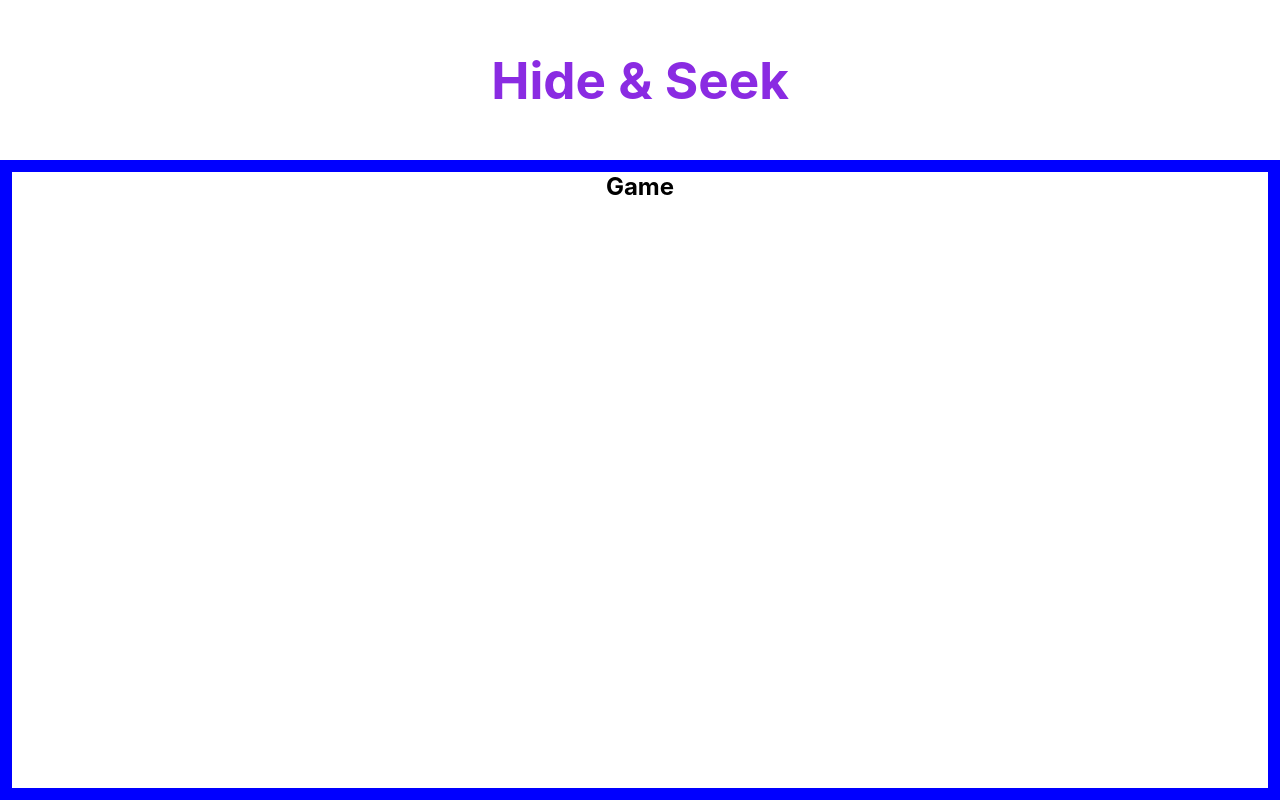
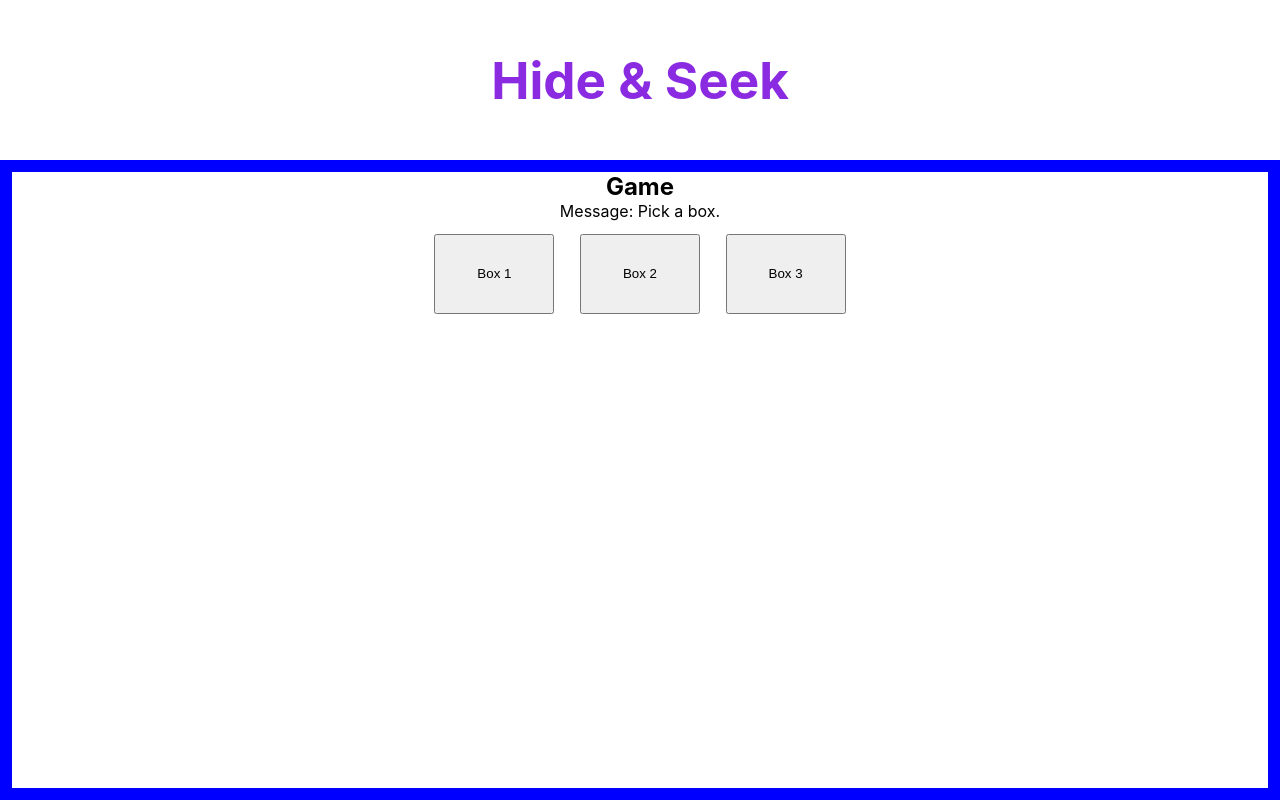
Before and after one commit to franco-ortega/hide-and-seek, a React (Create React App) app: page /game in a window 1280 px wide. Built offline with nearby package versions, Linux system fonts and the light colour scheme.

Commit message:
add computer turn logic and timer to imitate computer thinking time

```diff
--- a/src/components/App/App.jsx
+++ b/src/components/App/App.jsx
@@ -41,7 +41,9 @@ const App = () => {
               gameActive={gameActive}
               setGameActive={setGameActive}
               setPlayerScore={setPlayerScore}
-              setComputerScore={setComputerScore}/>}
+              setComputerScore={setComputerScore}
+              playerScore={playerScore}
+              computerScore={computerScore}/>}
           />
         </Switch>
       </Router>
--- a/src/components/Game/Game.jsx
+++ b/src/components/Game/Game.jsx
@@ -1,29 +1,90 @@
-import React, { useState } from 'react';
+import React, { useEffect, useState } from 'react';
+import PropTypes from 'prop-types';
 import styles from './Game.module.scss';
 
-const Game = () => {
+const Game = ({
+  gameActive,
+  setGameActive,
+  playerScore,
+  setPlayerScore,
+  computerScore,
+  setComputerScore
+}) => {
   //active player boolean: player = true, computer = false
   const [activePlayer, setActivePlayer] = useState(false);
+
   //correctBox = number
-  const [hidingSpot, setHidingSpot] = useState();
+  const [hidingSpot, setHidingSpot] = useState(0);
+
+  useEffect(() => {
+    if(!activePlayer) {
+      setTimeout(() => {
+        setActivePlayer(true);
+        const computerHidingSpot = Math.ceil(Math.random() * 3);
+        setHidingSpot(computerHidingSpot);
+        console.log('Computer Hiding Spot: ' + computerHidingSpot);
+      }, 2000);
+    }
+    console.log('Active Player: ' + activePlayer);
+  }, [activePlayer]);
+
+  const incrementScore = () => setPlayerScore(playerScore + 1);
+
+  //player clicks box to make guess
+  const onGuessHidingSpotClick = ({ target }) => {
+    console.log('Hiding spot: ' + hidingSpot);
+
+    const guess = Number(target.value);
+    console.log('Player guessed: ' + guess);
+
+    if(guess === hidingSpot) {
+      incrementScore();
+      console.log('Score!!');
+    }
+
+    setActivePlayer(false);
+  };
   //check score by comparing value of selection to correctBox
   //increment score
   //new turn: clear correctBox
   //select Box
   // hide item
   //computer makes guess
-  //player clicks box to make guess
+  //display messages: Your turn, Computer turn, You score, They score
 
-  console.log(activePlayer, setActivePlayer, hidingSpot, setHidingSpot);
+  if(playerScore === 25) {
+    console.log(activePlayer, setActivePlayer, hidingSpot, setHidingSpot);
+
+    console.log(  gameActive,
+      setGameActive,
+      playerScore,
+      setPlayerScore,
+      computerScore,
+      setComputerScore);
+  }
 
   return (
     <main className={styles.Game}>
       <h2>Game</h2>
       <section>
-
+        Message: {activePlayer ? 'Pick a box.' : 'Computer is choosing.'}
+      </section>
+      <section>
+        <button value="1" onClick={onGuessHidingSpotClick}>Box 1</button>
+        <button value="2" onClick={onGuessHidingSpotClick}>Box 2</button>
+        <button value="3" onClick={onGuessHidingSpotClick}>Box 3</button>
       </section>
     </main>
   );
 };
 
+Game.propTypes = {
+  gameActive: PropTypes.bool.isRequired,
+  setGameActive: PropTypes.func.isRequired,
+  playerScore: PropTypes.number.isRequired,
+  setPlayerScore: PropTypes.func.isRequired,
+  computerScore: PropTypes.number.isRequired,
+  setComputerScore: PropTypes.func.isRequired
+};
+
 export default Game;
--- a/src/components/Game/Game.module.scss
+++ b/src/components/Game/Game.module.scss
@@ -4,4 +4,12 @@
     border: blue solid 1vw;
     height: $body-height;
     text-align: center;
+
+    section {
+        button {
+            height: 10vh;
+            width: 15vh;
+            margin: 1vw;
+        }
+    }
 }
--- a/src/components/Header/Header.jsx
+++ b/src/components/Header/Header.jsx
@@ -7,12 +7,12 @@ const Header = ({ gameActive, player, playerScore, computerScore }) => {
   return (
     <header className={styles.Header}>
       <h1>Hide & Seek</h1>
-      <p>{gameActive && <Scoreboard
+      <div>{gameActive && <Scoreboard
         player={player}
         playerScore={playerScore}
         computerScore={computerScore}
       />}
-      </p>
+      </div>
     </header>
   );
 };
--- a/src/components/Header/Header.module.scss
+++ b/src/components/Header/Header.module.scss
@@ -17,7 +17,7 @@
         text-align: center;
     }
 
-    p {
+    div {
         grid-column: 3 / 4;
         grid-row: 1 /2;
 
--- a/src/components/Welcome/Welcome.jsx
+++ b/src/components/Welcome/Welcome.jsx
@@ -7,9 +7,10 @@ const Welcome = ({ player, gameActive, setGameActive }) => {
   let history = useHistory();
 
   console.log(gameActive);
-  console.log('Start Game Clicked!');
+
 
   const onStartGameClick = () => {
+    console.log('Start Game Clicked!');
     setGameActive(true);
     history.push('/game');
   };
```
